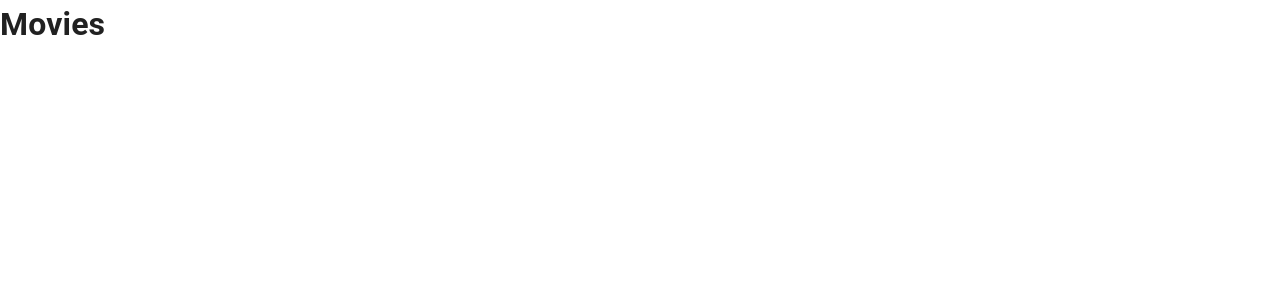
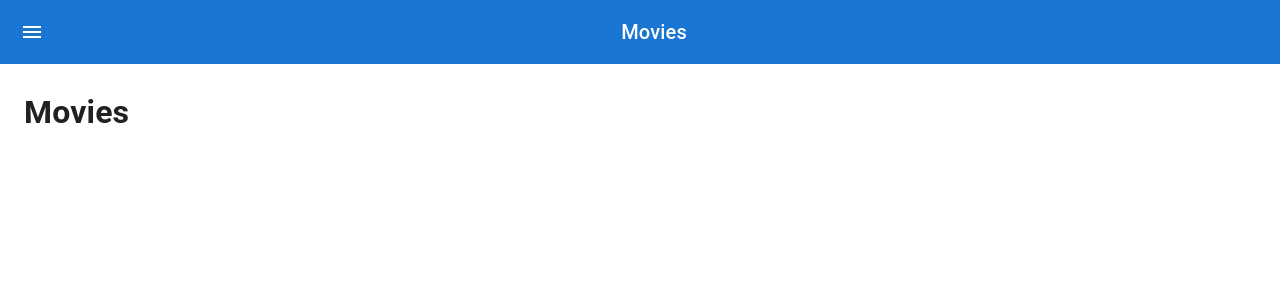
Before and after one commit to fjrbarros/movies, a React (Vite) app: page /movies in a window 1280 px wide. Shown: the top 300 px of the page. Built offline with nearby package versions, Linux system fonts and the light colour scheme.

Commit message:
feat: update movies page

```diff
--- a/src/pages/movies/Movies.tsx
+++ b/src/pages/movies/Movies.tsx
@@ -1,7 +1,10 @@
+import { PageWrapper } from "@components";
+import { moviesPageName } from "@constants";
+
 export const Movies = () => {
   return (
-    <div>
+    <PageWrapper pageTitle={moviesPageName}>
       <h1>Movies</h1>
-    </div>
+    </PageWrapper>
   );
 };
```
